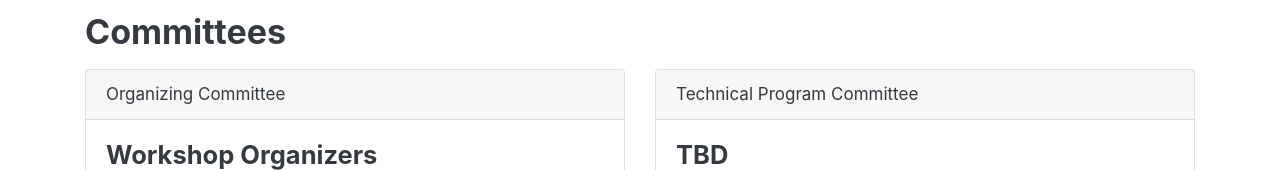
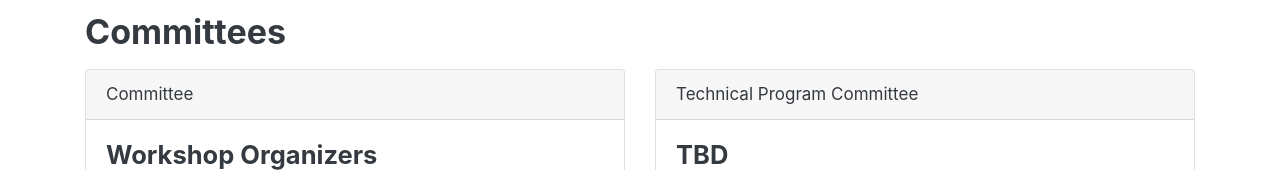
Before and after one commit to mclab-osaka/PerVehicleWeb, a plain HTML site: page committee.html in a window 1280 px wide. Shown: the part 428-598 px from the top of the page. Drawn offline with nearby package versions, Linux system fonts and the light colour scheme.

Commit message:
committee

```diff
--- a/committee.html
+++ b/committee.html
@@ -60,7 +60,7 @@
 
       <div class="col-md-6">
         <div class="card panel-primary">
-          <div class="card-header">Organizing Committee</div>
+          <div class="card-header">Committee</div>
           <div class="card-body">
             <h4>Workshop Organizers</h4>
             <ul>
```
